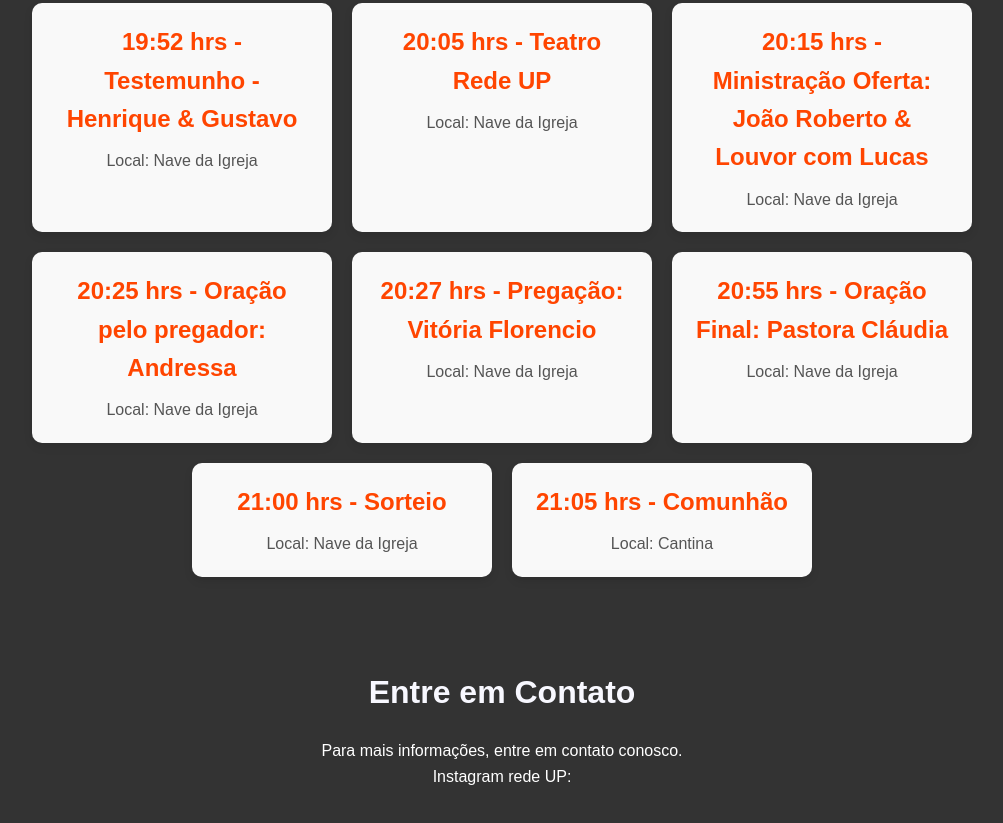
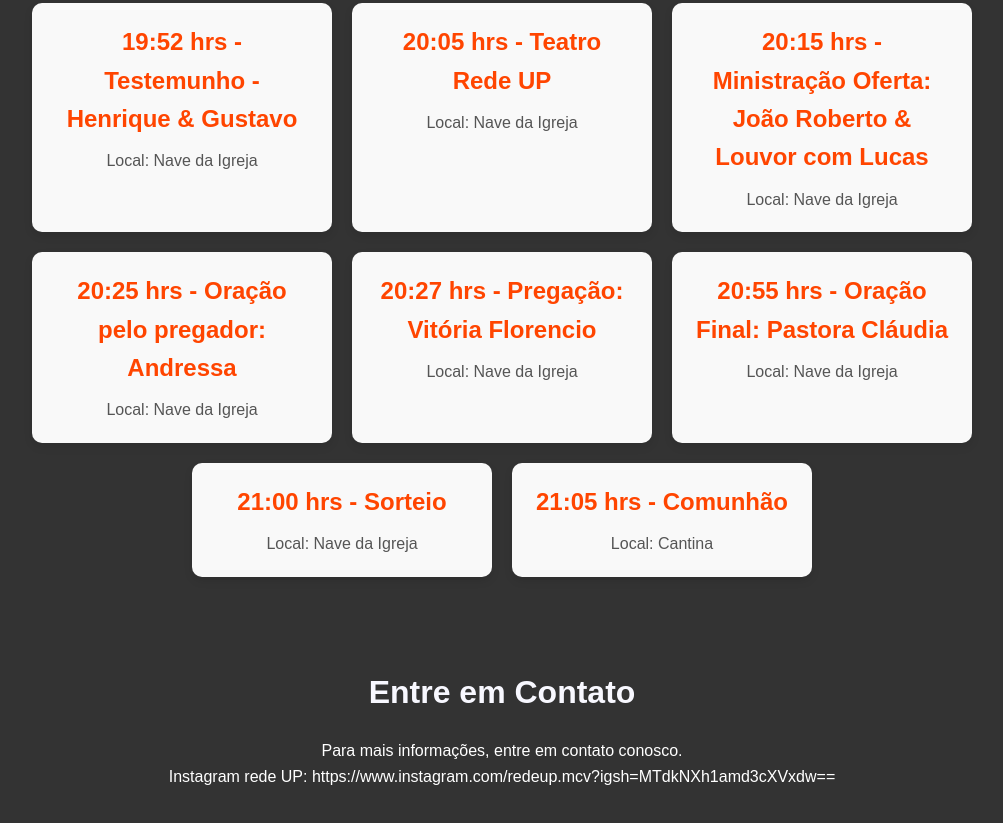
Before and after one commit to victorFP-tito/redeup, a plain HTML site: page index.html in a window 1280 px wide. Shown: the part 2912-3735 px from the top of the page, without its empty margins (138-1141 px from the left). Drawn offline with Linux system fonts and the light colour scheme.

Commit message:
Update index.html
v2

```diff
--- a/index.html
+++ b/index.html
@@ -91,7 +91,7 @@
     <section id="contato">
         <h2>Entre em Contato</h2>
         <p>Para mais informações, entre em contato conosco.</p>
-        <p>Instagram rede UP: </p>
+        <p>Instagram rede UP: https://www.instagram.com/redeup.mcv?igsh=MTdkNXh1amd3cXVxdw==</p>
     </section>
 
     <footer>
```
